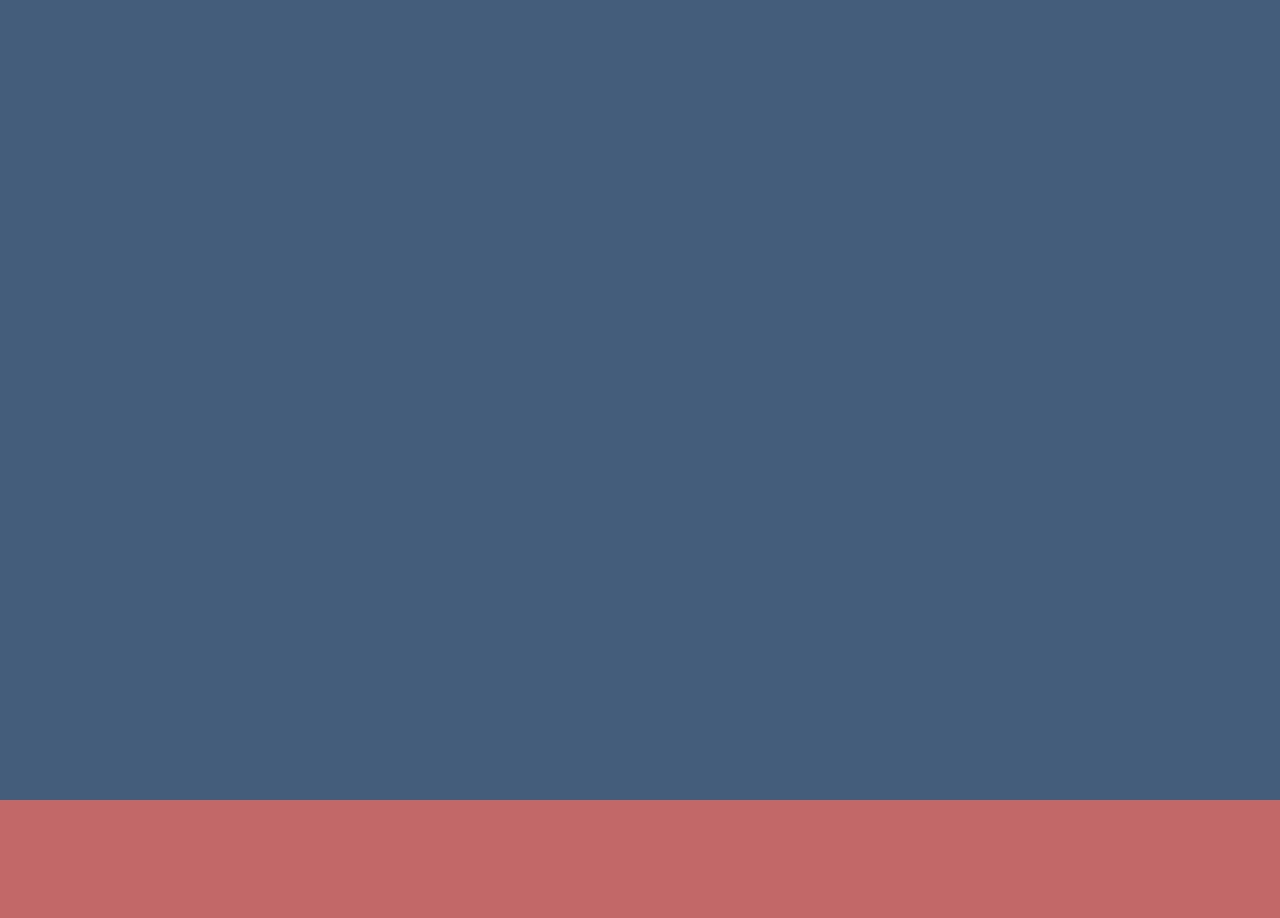
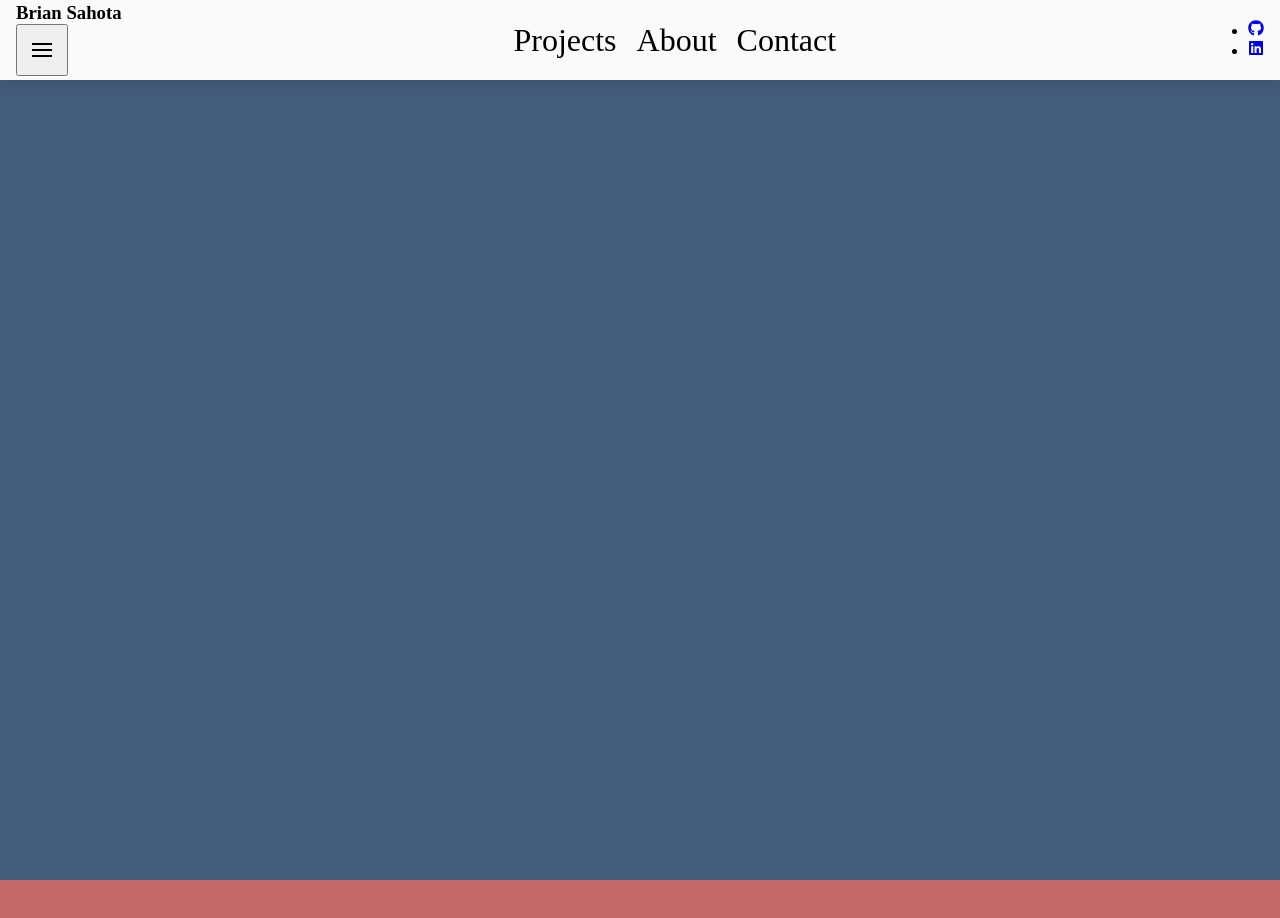
Before and after one commit to scratchytube/portfolio-website, a React (Create React App) app: page / in a window 1280 px wide. Shown: the top 918 px of the page. Built offline with nearby package versions, Linux system fonts and the light colour scheme.

Commit message:
working on navvie

```diff
--- a/package.json
+++ b/package.json
@@ -7,8 +7,10 @@
     "@testing-library/react": "^11.1.0",
     "@testing-library/user-event": "^12.1.10",
     "aos": "^2.3.4",
+    "hamburger-react": "^2.4.1",
     "react": "^17.0.2",
     "react-dom": "^17.0.2",
+    "react-icons": "^4.2.0",
     "react-scripts": "4.0.3",
     "react-scroll": "^1.8.3",
     "styled-components": "^5.3.0",
--- a/src/components/Navbar.js
+++ b/src/components/Navbar.js
@@ -1,11 +1,47 @@
 import React from 'react'
 import styled from 'styled-components'
+import { Divide as Hamburger } from 'hamburger-react'
 import { Link, animateScroll as scroll } from "react-scroll";
+import { FaLinkedin, FaGithub  } from 'react-icons/fa';
 
 const Navbar = () => {
     return (
         <Wrapper>
-
+            <NavContainer>
+                <NavHeader>
+                    <Logo>Brian Sahota</Logo>
+                    <MobileBurger>
+                        <Hamburger size={20}/>
+                    </MobileBurger>
+                </NavHeader>
+                <LinksContainer>
+                    <NavUl>
+                        <NavLink to='portfolio'
+                        spy={true} smooth={true}
+                        offset={-80}duration={500}
+                        >Projects</NavLink
+                        >
+                        <NavLink to='about'
+                        spy={true} smooth={true}
+                        offset={-80}duration={500}
+                        >About</NavLink
+                        >
+                        <NavLink to='contact'
+                        spy={true} smooth={true}
+                        offset={-80}duration={500}
+                        >Contact</NavLink
+                        >
+                    </NavUl>
+                </LinksContainer>
+                <SocialIcons>
+                     <li>
+                        <a href="https://github.com/scratchytube"><FaGithub /></a>
+                    </li>
+                    <li>
+                        <a href="https://www.linkedin.com/in/bsahota"><FaLinkedin /></a>
+                    </li>
+                </SocialIcons>
+            </NavContainer>
         </Wrapper>
     )
 }
@@ -13,5 +49,54 @@ const Navbar = () => {
 export default Navbar
 
 const Wrapper = styled.div`
+position: sticky;
+top: 0;
+width: 100%;
+background-color: #fafafa;
+box-shadow: 0 5px 15px rgba(0, 0, 0, 0.1);
+`
+
+const NavContainer = styled.div`
+
+@media screen and (min-width: 800px) {
+    display: flex;
+    justify-content: space-between;
+    align-items: center;
+    padding: 1rem;
+    height: 80px;
+    z-index: 1;
+}
+`
+
+const NavHeader = styled.div`
 
 `
+
+const Logo = styled.h3`
+
+`
+
+const MobileBurger = styled.button`
+
+`
+
+const LinksContainer = styled.div`
+
+`
+
+const SocialIcons = styled.ul`
+
+`
+
+const NavUl = styled.div`
+list-style: none;
+text-align: right;
+`
+
+const NavLink = styled(Link)`
+color: black;
+font-size: 2em;
+padding-right: 20px;
+display: inline;
+cursor: pointer;
+`
```
Also changed, not shown: src/components/Portfolio.js (line endings or trailing spaces), 2 other files (tests, documents, lock files or other folders).
